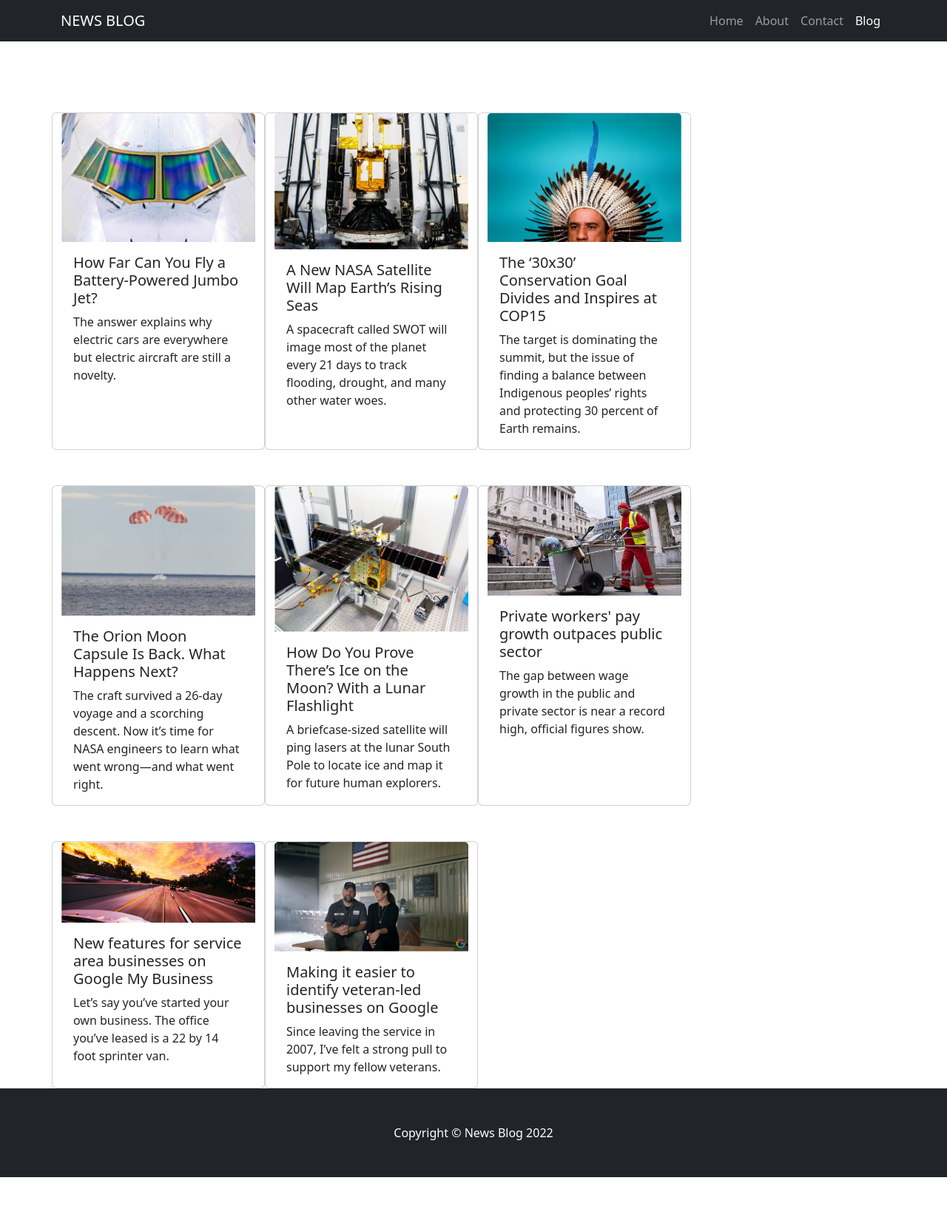
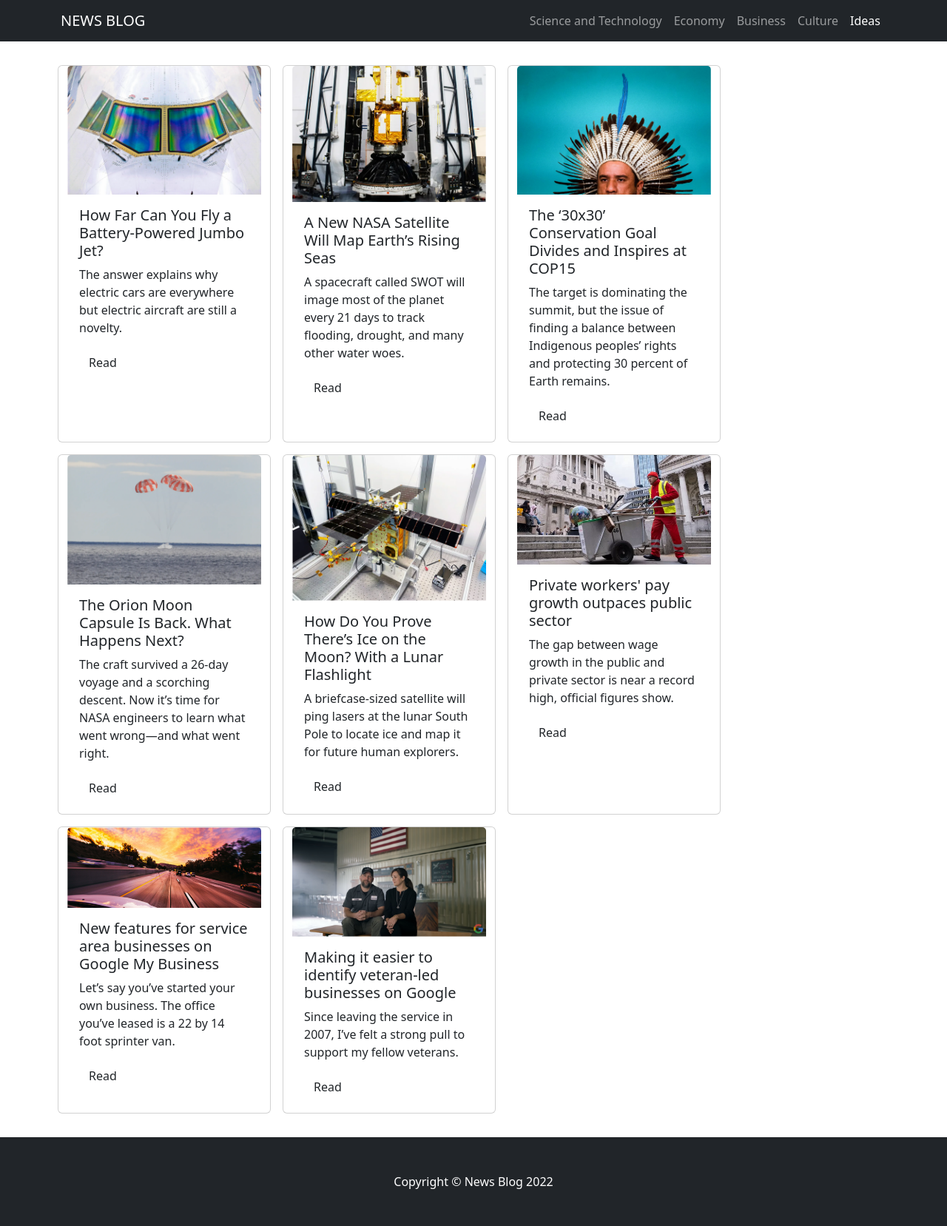
Before and after one commit to tytsvladimir/news-blog, a Django app: page / in a window 1280 px wide. Shown: the whole page at 74% size. Before the commit the page ends 1591 px from the top, so only its background shows below. Run offline with Django 4.2, Linux system fonts and the light colour scheme; data comes from the database, SQL or seed files in the repository; both versions use the stored data as it was after the commit.

Commit message:
templates edited, category added, fixed bug with displaying pictures

```diff
--- a/news/templates/base.html
+++ b/news/templates/base.html
@@ -10,14 +10,15 @@
         <!-- Responsive navbar-->
         <nav class="navbar navbar-expand-lg navbar-dark bg-dark">
             <div class="container">
-                <a class="navbar-brand" href="#!">NEWS BLOG</a>
+                <a class="navbar-brand" href="{% url 'home' %}">NEWS BLOG</a>
                 <button class="navbar-toggler" type="button" data-bs-toggle="collapse" data-bs-target="#navbarSupportedContent" aria-controls="navbarSupportedContent" aria-expanded="false" aria-label="Toggle navigation"><span class="navbar-toggler-icon"></span></button>
                 <div class="collapse navbar-collapse" id="navbarSupportedContent">
                     <ul class="navbar-nav ms-auto mb-2 mb-lg-0">
-                        <li class="nav-item"><a class="nav-link" href="#">Home</a></li>
-                        <li class="nav-item"><a class="nav-link" href="#!">About</a></li>
-                        <li class="nav-item"><a class="nav-link" href="#!">Contact</a></li>
-                        <li class="nav-item"><a class="nav-link active" aria-current="page" href="#">Blog</a></li>
+                        <li class="nav-item"><a class="nav-link" href="{% url 'tech_science' %}">Science and Technology</a></li>
+                        <li class="nav-item"><a class="nav-link" href="{% url 'economy' %}">Economy</a></li>
+                        <li class="nav-item"><a class="nav-link" href="{% url 'business' %}">Business</a></li>
+                        <li class="nav-item"><a class="nav-link" href="{% url 'culture' %}">Culture</a></li>
+                        <li class="nav-item"><a class="nav-link active" aria-current="page" href="{% url 'ideas' %}">Ideas</a></li>
                     </ul>
                 </div>
             </div>
--- a/news/templates/home.html
+++ b/news/templates/home.html
@@ -2,17 +2,19 @@
 
 {% block content %}
 
-<div class="container mt-5">
+<div class="container mt-4 mb-4">
     <div class="row">
+
+{{ error }}
 
 {% for n in news %}
 
-        <div class="card mt-5" style="width: 18rem;">
+        <div class="card m-2" style="width: 18rem;">
           <img src="{{ n.image }}" class="card-img-top" alt="...">
             <div class="card-body">
                 <h5 class="card-title">{{ n.title }}</h5>
                 <p class="card-text">{{ n.description }}</p>
-<!--                <a href="#" class="btn btn-primary">Read</a>-->
+                <a href="#" class="btn btn-black">Read</a>
             </div>
         </div>
 
@@ -21,26 +23,4 @@
 
 </div>
 
-
-
-
-
-
-
-
-
-
-
-
-
-
-
-<!--{{ n.title }} <br>-->
-<!--{{ n.date }} <br>-->
-<!--<img src="{{ n.image }}" alt="Image" style="width: 50%;"> <br>-->
-<!--{{ n.description }} <br>-->
-<!--{{ n.article }} <br>-->
-
-
-
 {% endblock %}
--- a/news/views.py
+++ b/news/views.py
@@ -1,7 +1,50 @@
 from django.shortcuts import render
 from .models import News
 
-# Create your views here.
+
 def home(request):
     news = News.objects.all()
-    return render(request, 'home.html', {'page_name':'Home page', 'news': news})
+    # for i in news:
+    #     print(f'Item\n{i.image}')
+    return render(request, 'home.html', {'page_name': 'All news', 'news': news})
+
+
+def tech_science(request):
+    news = News.objects.filter(category='Science and Technology')
+    if news:
+        return render(request, 'home.html', {'page_name': 'Science and Technology', 'news': news})
+    else:
+        return render(request, 'home.html',
+                      {'page_name': 'Science and Technology', 'error': 'There is no news on this topic.'})
+
+
+def economy(request):
+    news = News.objects.filter(category='Economy')
+    if news:
+        return render(request, 'home.html', {'page_name': 'Economy', 'news': news})
+    else:
+        return render(request, 'home.html', {'page_name': 'Economy', 'error': 'There is no news on this topic.'})
+
+
+def business(request):
+    news = News.objects.filter(category='Business')
+    if news:
+        return render(request, 'home.html', {'page_name': 'Business', 'news': news})
+    else:
+        return render(request, 'home.html', {'page_name': 'Business', 'error': 'There is no news on this topic.'})
+
+
+def culture(request):
+    news = News.objects.filter(category='Culture')
+    if news:
+        return render(request, 'home.html', {'page_name': 'Culture', 'news': news})
+    else:
+        return render(request, 'home.html', {'page_name': 'Culture', 'error': 'There is no news on this topic.'})
+
+
+def ideas(request):
+    news = News.objects.filter(category='Ideas')
+    if news:
+        return render(request, 'home.html', {'page_name': 'Ideas', 'news': news})
+    else:
+        return render(request, 'home.html', {'page_name': 'Ideas', 'error': 'There is no news on this topic.'})
--- a/newsblog/settings.py
+++ b/newsblog/settings.py
@@ -123,6 +123,8 @@ USE_TZ = True
 # https://docs.djangoproject.com/en/4.1/howto/static-files/
 
 STATIC_URL = 'static/'
+
+# Media files
 MEDIA_ROOT = BASE_DIR / 'media/'
 MEDIA_URL = 'media/'
 
--- a/newsblog/urls.py
+++ b/newsblog/urls.py
@@ -21,7 +21,12 @@ from django.conf import settings
 
 urlpatterns = [
     path('admin/', admin.site.urls),
-    path('', views.home, name='home')
+    path('', views.home, name='home'),
+    path('tech-and-science/', views.tech_science, name='tech_science'),
+    path('economy/', views.economy, name='economy'),
+    path('business/', views.business, name='business'),
+    path('culture/', views.culture, name='culture'),
+    path('ideas/', views.ideas, name='ideas'),
 ]
 
 urlpatterns += static(settings.MEDIA_URL, document_root=settings.MEDIA_ROOT)
--- a/requirements.txt
+++ b/requirements.txt
@@ -1,5 +1,6 @@
 asgiref==3.5.2
 Django==4.1.4
+Pillow==9.3.0
 python-dotenv==0.21.0
 sqlparse==0.4.3
 tzdata==2022.7
```
Also changed, not shown: db.sqlite3, media/news/images/Screenshot_2022-12-19_122518.png (added), media/news/images/Screenshot_2022-12-19_122822.png (added), media/news/images/_127991004_gettyimages-1243931464.jpg.webp (added), media/news/images/Снимок_экрана_2022-10-01_133317.png (added).
